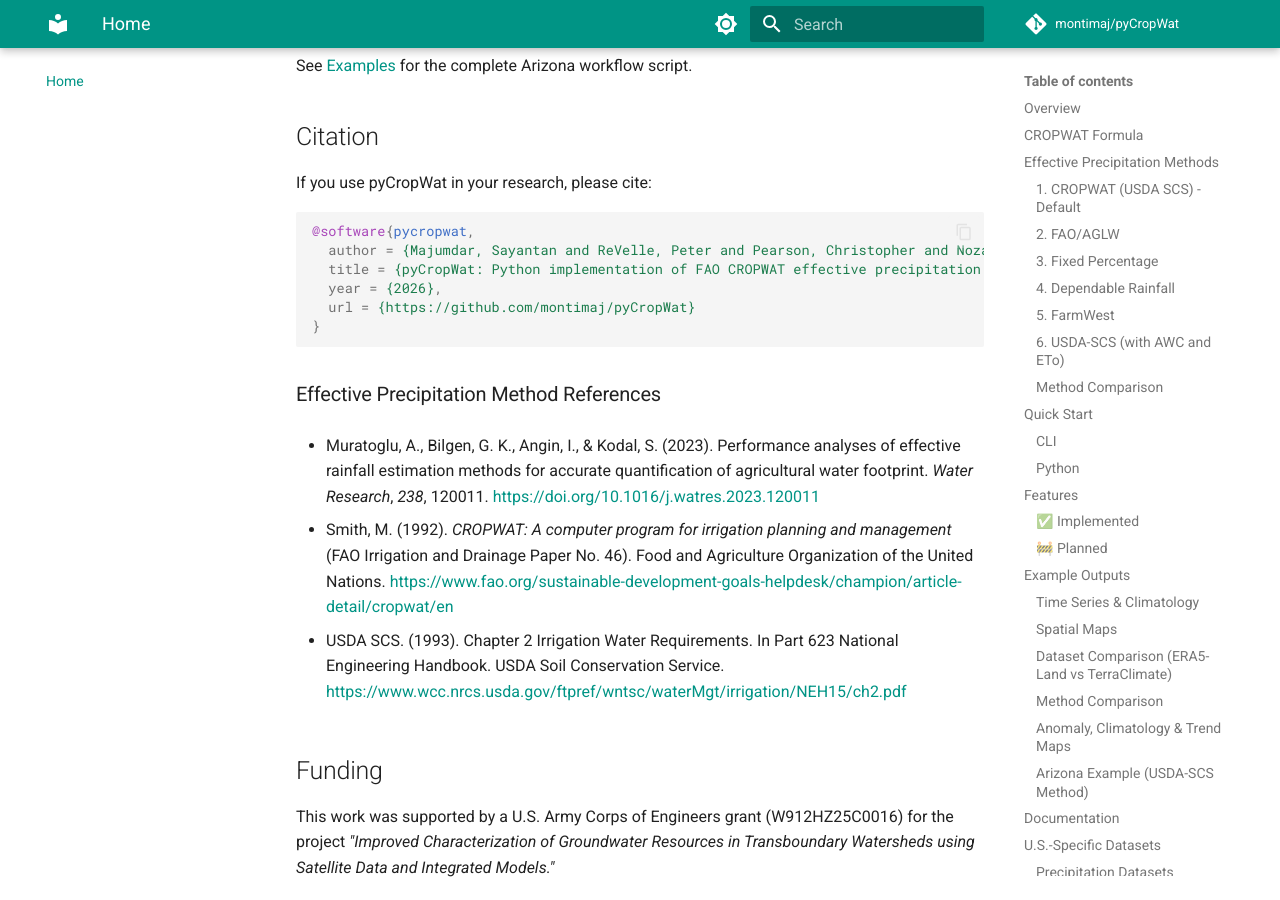
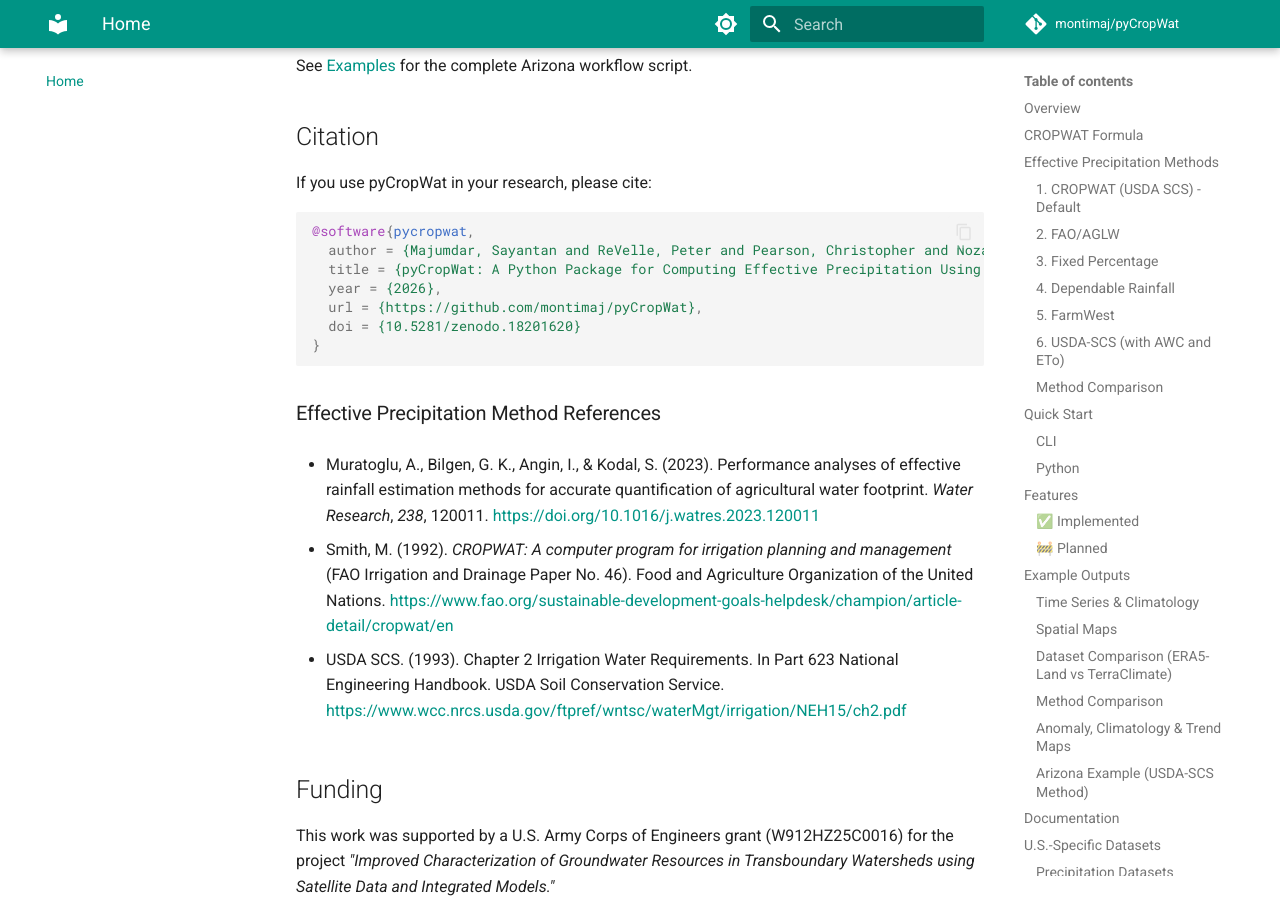
Before and after one commit to montimaj/pyCropWat, an MkDocs documentation site: the page built from docs/index.md, in a window 1280 px wide and 900 px high, scrolled down 11919 px. Built offline with MkDocs 1.6.1 and Material for MkDocs 9.7.7, drawn with Linux system fonts in a browser that asks for light colours; comment, search, counter and statistics services are not loaded.

Commit message:
Update refs

````diff
--- a/docs/index.md
+++ b/docs/index.md
@@ -418,9 +418,10 @@ If you use pyCropWat in your research, please cite:
 ```bibtex
 @software{pycropwat,
   author = {Majumdar, Sayantan and ReVelle, Peter and Pearson, Christopher and Nozari, Soheil and Huntington, Justin L. and Smith, Ryan G.},
-  title = {pyCropWat: Python implementation of FAO CROPWAT effective precipitation using Google Earth Engine},
+  title = {pyCropWat: A Python Package for Computing Effective Precipitation Using Google Earth Engine Climate Data},
   year = {2026},
-  url = {https://github.com/montimaj/pyCropWat}
+  url = {https://github.com/montimaj/pyCropWat},
+  doi = {10.5281/zenodo.18201620}
 }
 ```
 
````
Also changed, not shown: README.md (+3 -2 lines).
